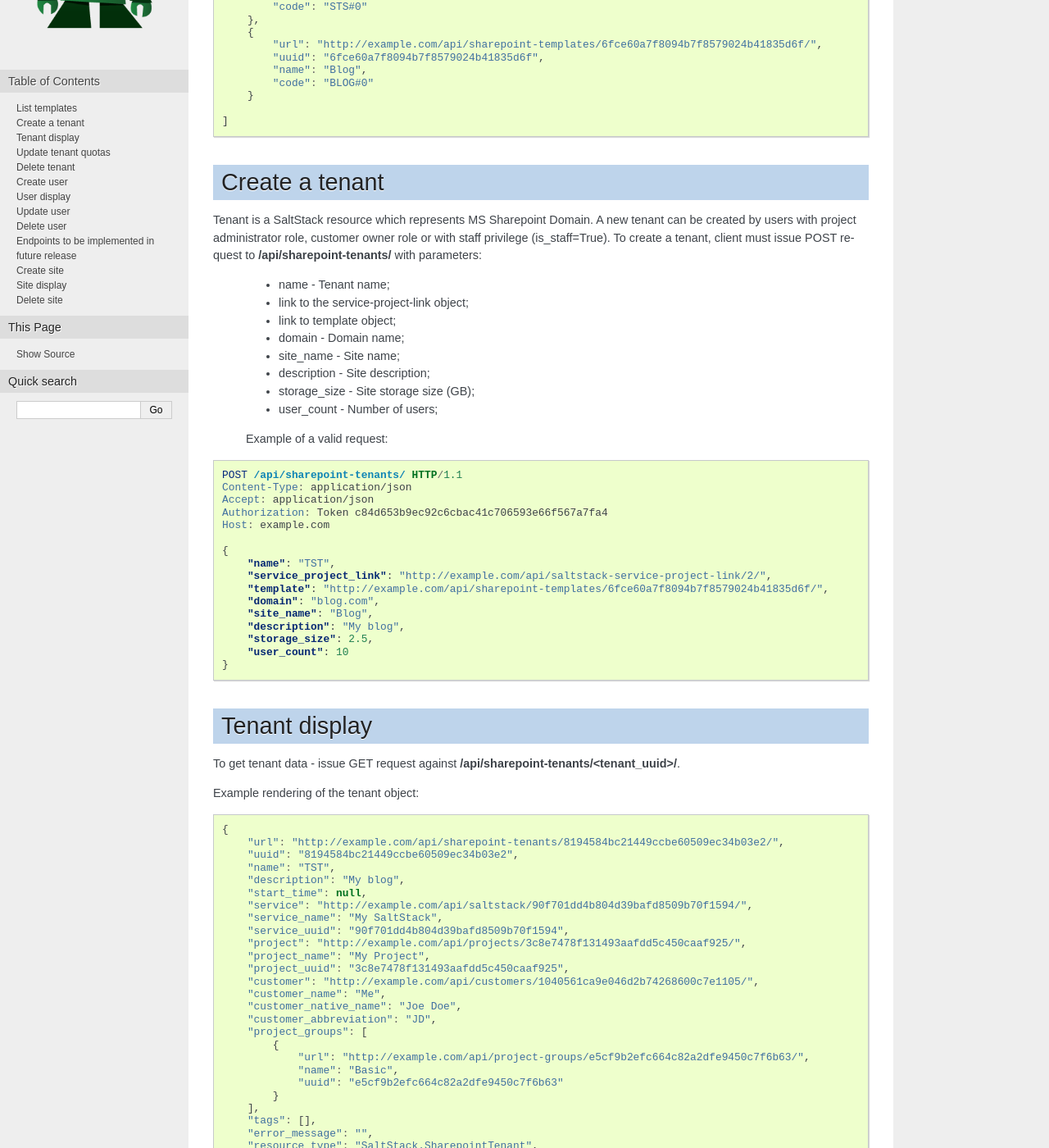
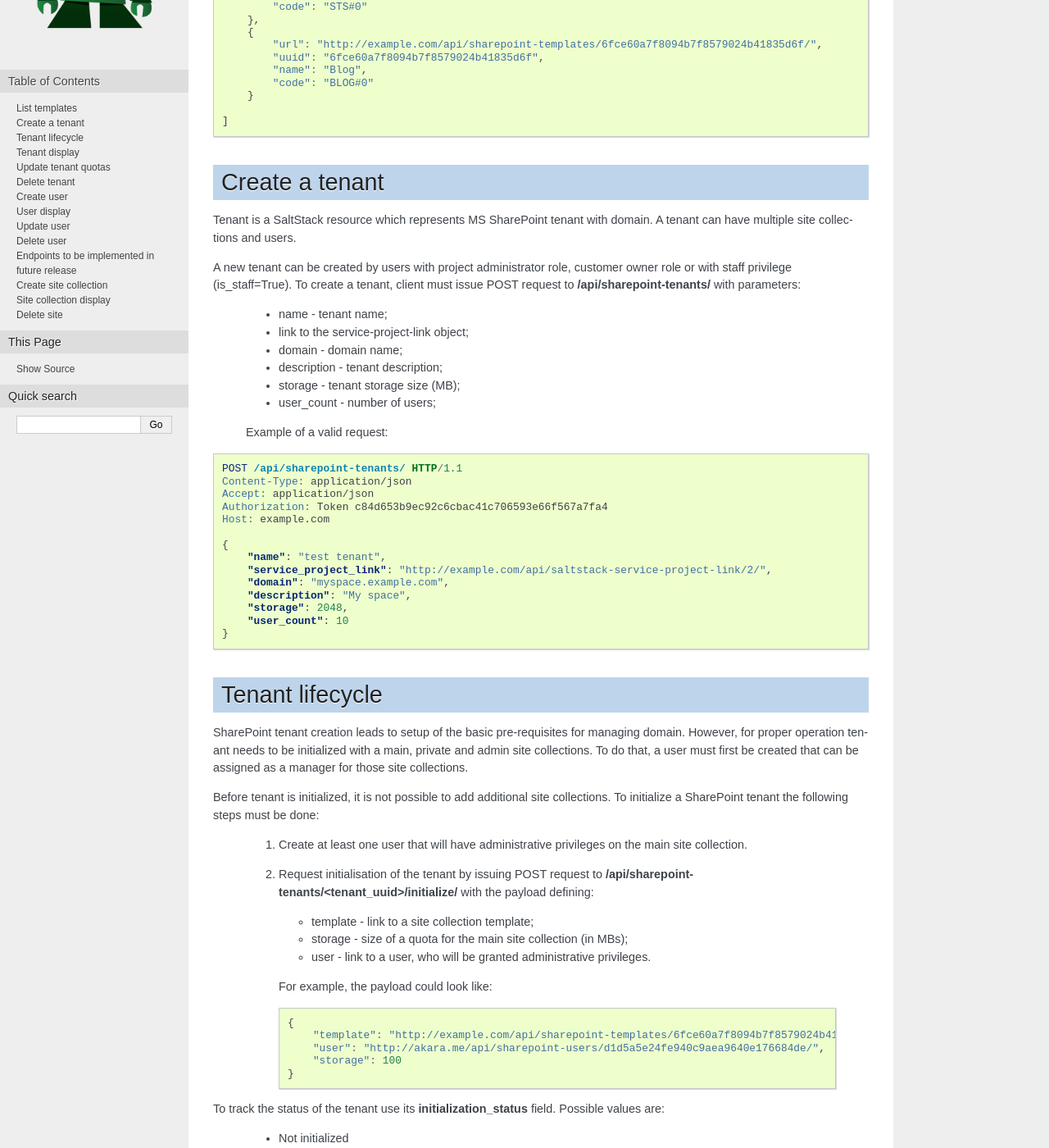
Before and after one commit to opennode/waldur-saltstack, a Sphinx documentation site: the page built from docs/sharepoint.rst, in a window 1280 px wide and 1400 px high, scrolled down 290 px. Shown: the whole window at 82% size. Built offline with Sphinx 7.4.7, drawn with Linux system fonts in a browser that asks for light colours; the version number is read from the project's files by our own code; some of the changed text lies outside the part shown.

Commit message:
Updated documentation for a new flow of SP

```diff
--- a/docs/sharepoint.rst
+++ b/docs/sharepoint.rst
@@ -27,19 +27,19 @@ Response example:
 
 Create a tenant
 ---------------
-Tenant is a SaltStack resource which represents MS Sharepoint Domain.
+Tenant is a SaltStack resource which represents MS SharePoint tenant with domain. A tenant can have multiple
+site collections and users.
+
 A new tenant can be created by users with project administrator role, customer owner role or with
 staff privilege (is_staff=True). To create a tenant, client must issue POST request to **/api/sharepoint-tenants/** with
 parameters:
 
- - name - Tenant name;
+ - name - tenant name;
  - link to the service-project-link object;
- - link to template object;
- - domain - Domain name;
- - site_name - Site name;
- - description - Site description;
- - storage_size - Site storage size (GB);
- - user_count - Number of users;
+ - domain - domain name;
+ - description - tenant description;
+ - storage - tenant storage size (MB);
+ - user_count - number of users;
 
 
  Example of a valid request:
@@ -53,62 +53,109 @@ parameters:
     Host: example.com
 
     {
-        "name": "TST",
+        "name": "test tenant",
         "service_project_link": "http://example.com/api/saltstack-service-project-link/2/",
-        "template": "http://example.com/api/sharepoint-templates/6fce60a7f8094b7f8579024b41835d6f/",
-        "domain": "blog.com",
-        "site_name": "Blog",
-        "description": "My blog",
-        "storage_size": 2.5,
+        "domain": "myspace.example.com",
+        "description": "My space",
+        "storage": 2048,
         "user_count": 10
     }
 
+
+Tenant lifecycle
+----------------
+
+SharePoint tenant creation leads to setup of the basic pre-requisites for managing domain. However, for proper
+operation tenant needs to be initialized with a main, private and admin site collections. To do that, a user must
+first be created that can be assigned as a manager for those site collections.
+
+Before tenant is initialized, it is not possible to add additional site collections. To initialize a SharePoint tenant
+the following steps must be done:
+
+ 1. Create at least one user that will have administrative privileges on the main site collection.
+ 2. Request initialisation of the tenant by issuing POST request to **/api/sharepoint-tenants/<tenant_uuid>/initialize/**
+    with the payload defining:
+
+    - template - link to a site collection template;
+    - storage - size of a quota for the main site collection (in MBs);
+    - user - link to a user, who will be granted administrative privileges.
+
+
+    For example, the payload could look like:
+
+    .. code-block:: javascript
+
+        {
+            "template": "http://example.com/api/sharepoint-templates/6fce60a7f8094b7f8579024b41835d6f/",
+            "user": "http://akara.me/api/sharepoint-users/d1d5a5e24fe940c9aea9640e176684de/",
+            "storage": 100
+        }
+
+To track the status of the tenant use its **initialization_status** field. Possible values are:
+
+ - Not initialized
+ - Initializing
+ - Initialized
 
 Tenant display
 --------------
 
 To get tenant data - issue GET request against **/api/sharepoint-tenants/<tenant_uuid>/**.
 
+- access_url - Main site collection URL
+- admin_url - ???
+- management_ip - IP of the main site collection. Make sure it resolves to the domain. (Optional)
+
 Example rendering of the tenant object:
 
 .. code-block:: javascript
 
     {
-        "url": "http://example.com/api/sharepoint-tenants/8194584bc21449ccbe60509ec34b03e2/",
-        "uuid": "8194584bc21449ccbe60509ec34b03e2",
-        "name": "TST",
-        "description": "My blog",
+        "url": "http://example.com/api/sharepoint-tenants/178adb40c1a24a8ab95e4dbc1a0bc213/",
+        "uuid": "178adb40c1a24a8ab95e4dbc1a0bc213",
+        "name": "test-sharepoint-deployment",
+        "description": "",
         "start_time": null,
-        "service": "http://example.com/api/saltstack/90f701dd4b804d39bafd8509b70f1594/",
-        "service_name": "My SaltStack",
-        "service_uuid": "90f701dd4b804d39bafd8509b70f1594",
-        "project": "http://example.com/api/projects/3c8e7478f131493aafdd5c450caaf925/",
-        "project_name": "My Project",
-        "project_uuid": "3c8e7478f131493aafdd5c450caaf925",
-        "customer": "http://example.com/api/customers/1040561ca9e046d2b74268600c7e1105/",
-        "customer_name": "Me",
-        "customer_native_name": "Joe Doe",
-        "customer_abbreviation": "JD",
-        "project_groups": [
-            {
-                "url": "http://example.com/api/project-groups/e5cf9b2efc664c82a2dfe9450c7f6b63/",
-                "name": "Basic",
-                "uuid": "e5cf9b2efc664c82a2dfe9450c7f6b63"
-            }
-        ],
+        "service": "http://example.com/api/saltstack/e21602aa438d4a1aa03cf5d43d101a63/",
+        "service_name": "MS Services",
+        "service_uuid": "e21602aa438d4a1aa03cf5d43d101a63",
+        "project": "http://example.com/api/projects/5490794d01f84f1d832137149442f664/",
+        "project_name": "SharePoint project",
+        "project_uuid": "5490794d01f84f1d832137149442f664",
+        "customer": "http://example.com/api/customers/236f25fedf794e2da511b2d2763746ae/",
+        "customer_name": "SharePoint customer",
+        "customer_native_name": "",
+        "customer_abbreviation": "",
+        "project_groups": [],
         "tags": [],
         "error_message": "",
         "resource_type": "SaltStack.SharepointTenant",
-        "state": "Offline",
-        "created": "2015-12-14T16:49:12.597Z",
-        "backend_id": "f5469eea-4c5c-45b7-97f6-50e80c83916e",
-        "domain": "blog.com",
-        "site_name": "Blog",
-        "site_url": "http://blog.com/my",
-        "admin_url": "http://blog.com/admin",
-        "admin_login": "tenantadmin@blog.com",
-        "admin_password": "k?6y#3$+0=@a",
-        "management_ip": "10.7.7.0"
+        "state": "Provisioning Scheduled",
+        "created": "2016-01-25T14:11:55.567Z",
+        "backend_id": "",
+        "access_url": null,
+        "domain": "test-sharepoint-deployment.com",
+        "quotas": [
+            {
+                "url": "http://example.com/api/quotas/459e26dc90384c7296bf530af5b25858/",
+                "uuid": "459e26dc90384c7296bf530af5b25858",
+                "name": "user_count",
+                "limit": 10.0,
+                "usage": 0.0,
+                "scope": "http://example.com/api/sharepoint-tenants/178adb40c1a24a8ab95e4dbc1a0bc213/"
+            },
+            {
+                "url": "http://example.com/api/quotas/f5f78821bee8463397f4cc63a648d84d/",
+                "uuid": "f5f78821bee8463397f4cc63a648d84d",
+                "name": "storage",
+                "limit": 200.0,
+                "usage": 0.0,
+                "scope": "http://example.com/api/sharepoint-tenants/178adb40c1a24a8ab95e4dbc1a0bc213/"
+            }
+        ],
+        "initialization_status": "Not initialized",
+        "admin_url": null,
+        "management_ip": "10.1.10.1"
     }
 
 
@@ -142,14 +189,14 @@ To delete tenant - issue DELETE request against **/api/sharepoint-tenants/<tenan
 Create user
 -----------
 
-To create new sharepoint user - issue POST request against **/api/sharepoint-users/**.
+To create new SharePoint user - issue POST request against **/api/sharepoint-users/**.
 
  - name - Display name;
  - email;
  - username;
  - last_name;
  - first_name;
- - link to tenant object;
+ - link to a tenant;
 
  Example of a valid request:
 
@@ -211,24 +258,24 @@ Endpoints to be implemented in future release
 ---------------------------------------------
 
 
-Create site
------------
+Create site collection
+----------------------
 
-To create new sharepoint site - issue POST request against **/api/sharepoint-sites/**.
+To create a new SharePoint site collection, issue POST request against **/api/sharepoint-site-collections/**.
 
- - name - Site name;
- - site_url - Site URL;
- - description - Site description;
- - max_quota - Maximum site quota (GB);
- - warn_quota - Warning quota (GB);
- - link to template object;
- - link to user object;
+ - name - site collection name;
+ - site_url - site collection URL suffix;
+ - description - site collection description;
+ - max_quota - maximum quota size (MB);
+ - warn_quota - warning quota size (MB);
+ - link to a site collection template;
+ - link to a user object - user will be configured as admin of site collection;
 
  Example of a valid request:
 
 .. code-block:: http
 
-    POST /api/sharepoint-sites/ HTTP/1.1
+    POST /api/sharepoint-site-collections/ HTTP/1.1
     Content-Type: application/json
     Accept: application/json
     Authorization: Token c84d653b9ec92c6cbac41c706593e66f567a7fa4
@@ -245,10 +292,10 @@ To create new sharepoint site - issue POST request against **/api/sharepoint-sit
     }
 
 
-Site display
-------------
+Site collection display
+-----------------------
 
-To get site data - issue GET request against **/api/sharepoint-sites/<site_uuid>/**.
+To get site collection info, issue GET request against **/api/sharepoint-site-collections/<site_collection_uuid>/**.
 
 Example rendering of the site object:
 
@@ -267,4 +314,4 @@ Example rendering of the site object:
 Delete site
 -----------
 
-To delete site - issue DELETE request against **/api/sharepoint-sites/<site_uuid>/**.
+To delete a site collection, issue DELETE request against **/api/sharepoint-site-collections/<site_collection_uuid>/**.
```
